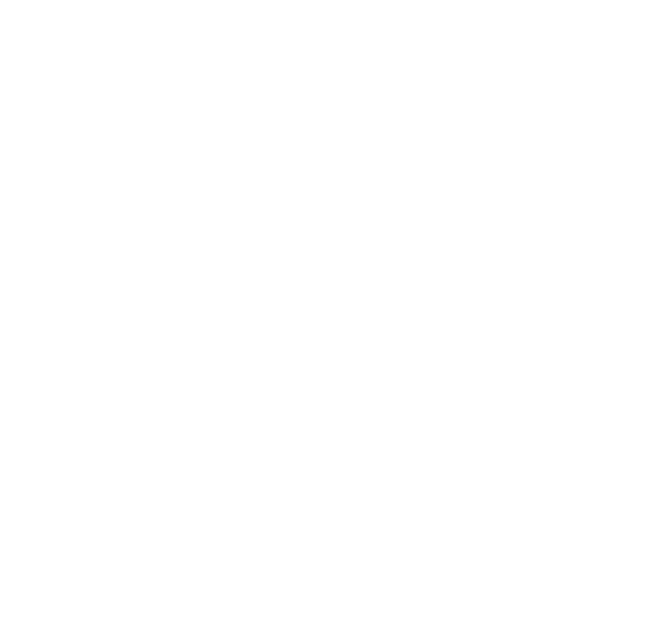
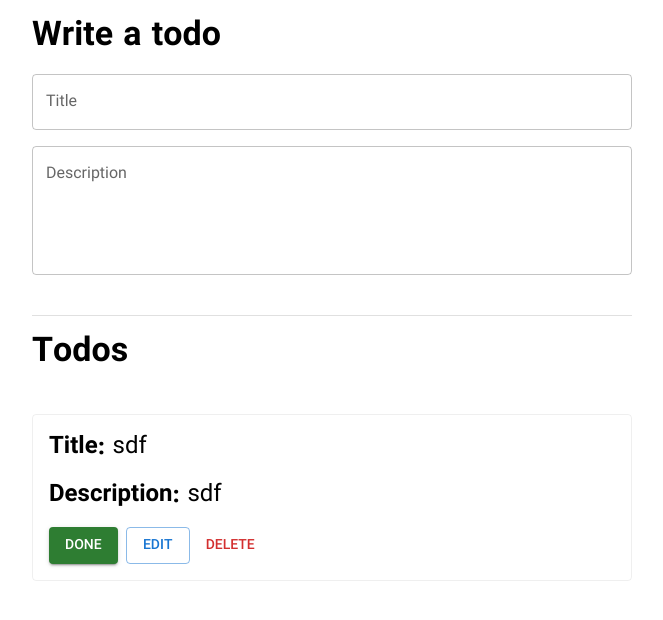
Before and after one commit to mohammad-ILA/youtopin-task, a Next.js app: page / in a window 1280 px wide. Shown: the top 620 px of the page, without its empty margins (308-971 px from the left). Built offline with nearby package versions, Linux system fonts and the light colour scheme.

Commit message:
implement todo ui

```diff
--- a/src/pages/index.tsx
+++ b/src/pages/index.tsx
@@ -1,3 +1,19 @@
+import TodoList from "@/components/todo-list";
+import WriteTodo from "@/components/write-todo";
+import { Box, Divider, Typography } from "@mui/material";
+
 export default function Home() {
-  return <div></div>;
+  return (
+    <Box width="600px" mx="auto">
+      <Typography my={2} variant="h4" fontWeight="bold">
+        Write a todo
+      </Typography>
+      <WriteTodo />
+      <Divider />
+      <Typography mt={2} variant="h4" fontWeight="bold">
+        Todos
+      </Typography>
+      <TodoList />
+    </Box>
+  );
 }
```
